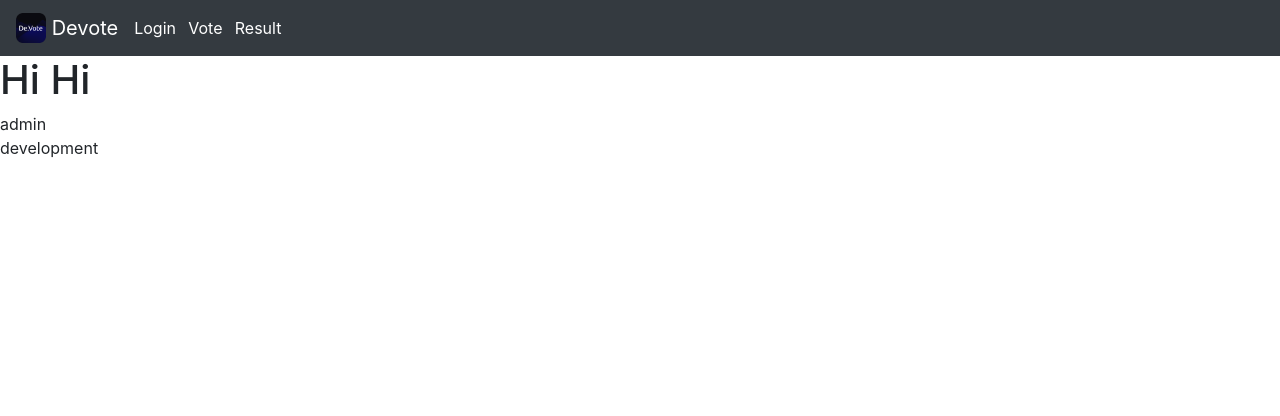
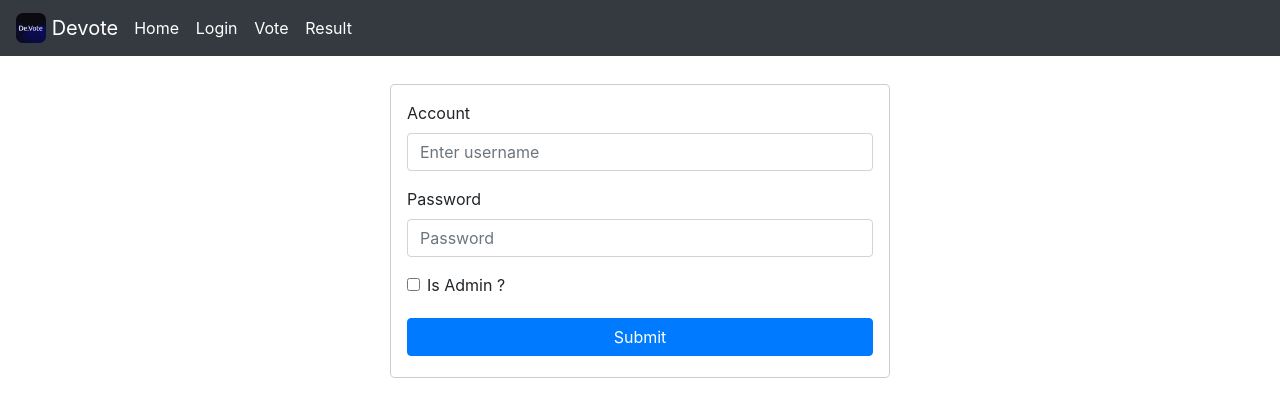
Before and after one commit to De-Vote/Landing-Page, a Next.js app: page /Vote_Frontend/login in a window 1280 px wide. Shown: the top 416 px of the page. Built offline with nearby package versions, Linux system fonts and the light colour scheme.

Commit message:
add log in frontend

```diff
--- a/components/Vote/votingModal.js
+++ b/components/Vote/votingModal.js
@@ -10,7 +10,7 @@ function VotingModal(props) {
     <>
       <VoterList role={props.role} show={show} setShow={setShow} />
       <div className="container-fluid">
-        <div className="modal-dialog">
+        <div className="modal-dialog modal-lg">
           <div className="modal-content">
             <div className="modal-header" style={{ display: "inline-block" }}>
               <h3>
--- a/pages/Vote_Frontend/login.js
+++ b/pages/Vote_Frontend/login.js
@@ -1,14 +1,49 @@
-import { useEffect, useContext } from 'react';
+import { useState, useContext } from 'react';
 import AppContext from '../../context/AppContext';
-
-export default function Login(){
-    const { role } = useContext(AppContext);
-
+import { Button, Form, Col, InputGroup, Row, FormControl, Container, Table } from 'react-bootstrap'
+import { useRouter } from 'next/router'
+export default function Login() {
+    const router = useRouter()
+    const { role, setRole, setUser } = useContext(AppContext);
+    const [account, setAccount] = useState("")
+    const [password, setPassword] = useState("")
+    const [admin, setAdmin] = useState(false)
+    function login(e) {
+        e.preventDefault();
+        if(admin)setRole("admin")
+        else setRole("voter")
+        setUser("Vincent")
+        router.push("/Vote_Frontend/")
+    }
     return (
         <>
-        <h1>Hi Hi</h1>
-        <div>{role}</div>
-        <div>{process.env.NODE_ENV}</div>
+            <div className="container-fluid">
+                <div className="modal-dialog">
+                    <div className="modal-content">
+                        <div className="modal-body">
+                            <Form onSubmit={(e) => { login(e) }}>
+                                <Form.Group className="mb-3">
+                                    <Form.Label>Account</Form.Label>
+                                    <Form.Control type="text" value={account} onChange={(e) => { setAccount(e.target.value) }} placeholder="Enter username" />
+                                </Form.Group>
+
+                                <Form.Group className="mb-3" controlId="formBasicPassword">
+                                    <Form.Label>Password</Form.Label>
+                                    <Form.Control type="password" value={password} onChange={(e) => { setPassword(e.target.value) }} placeholder="Password" />
+                                </Form.Group>
+                                <Form.Group className="mb-3">
+                                    <Form.Check type="checkbox" label="Is Admin ?" value={admin} onChange={(e) => {setAdmin(e.target.checked)}} />
+                                </Form.Group>
+                                <div align="center">
+                                    <Button className="w-100" variant="primary" type="submit">
+                                        Submit
+                                    </Button>
+                                </div>
+                            </Form>
+                        </div>
+                    </div>
+                </div>
+            </div>
         </>
     )
 }
--- a/pages/_app.js
+++ b/pages/_app.js
@@ -13,7 +13,7 @@ function MyApp({ Component, pageProps }) {
   const [user, setUser] = useState(null)
   const [result, setResult] = useState(VoteData)
   const [shares, setShares] = useState(2)
-  const [role, setRole] = useState("admin")
+  const [role, setRole] = useState(null)
   const [voting, setVoting] = useState(false)
 
 
@@ -22,6 +22,7 @@ function MyApp({ Component, pageProps }) {
       user: user,
       setUser: setUser,
       role: role,
+      setRole: setRole,
       voting:voting,
       result:result
     }}>
@@ -36,7 +37,7 @@ function MyApp({ Component, pageProps }) {
         crossOrigin="anonymous" />
       </Head>
       <Navbar bg="dark" variant="dark">
-        <Navbar.Brand href="/Vote_Frontend">
+        <Navbar.Brand>
           <img
             alt=""
             src={`${base}/devotelogo.png`}
@@ -47,6 +48,9 @@ function MyApp({ Component, pageProps }) {
           Devote
         </Navbar.Brand>
         <Nav>
+        <Nav.Item style={{marginRight:"10%"}}>
+          <Link href="/Vote_Frontend" ><a style={{color: "white"}}>Home</a></Link>
+        </Nav.Item>
         <Nav.Item style={{marginRight:"10%"}}>
           <Link href="/Vote_Frontend/login" ><a style={{color: "white"}}>Login</a></Link>
         </Nav.Item>
--- a/styles/Home.module.css
+++ b/styles/Home.module.css
@@ -3,7 +3,7 @@
 }
 
 .main {
-  min-height: 100vh;
+  min-height: 60vh;
   padding: 4rem 0;
   flex: 1;
   display: flex;
```
Also changed, not shown: components/Login.js (deleted, +0 -44 lines), pages/Vote_Frontend/index.js (+22 -11 lines), pages/index.js (deleted, +0 -41 lines).
